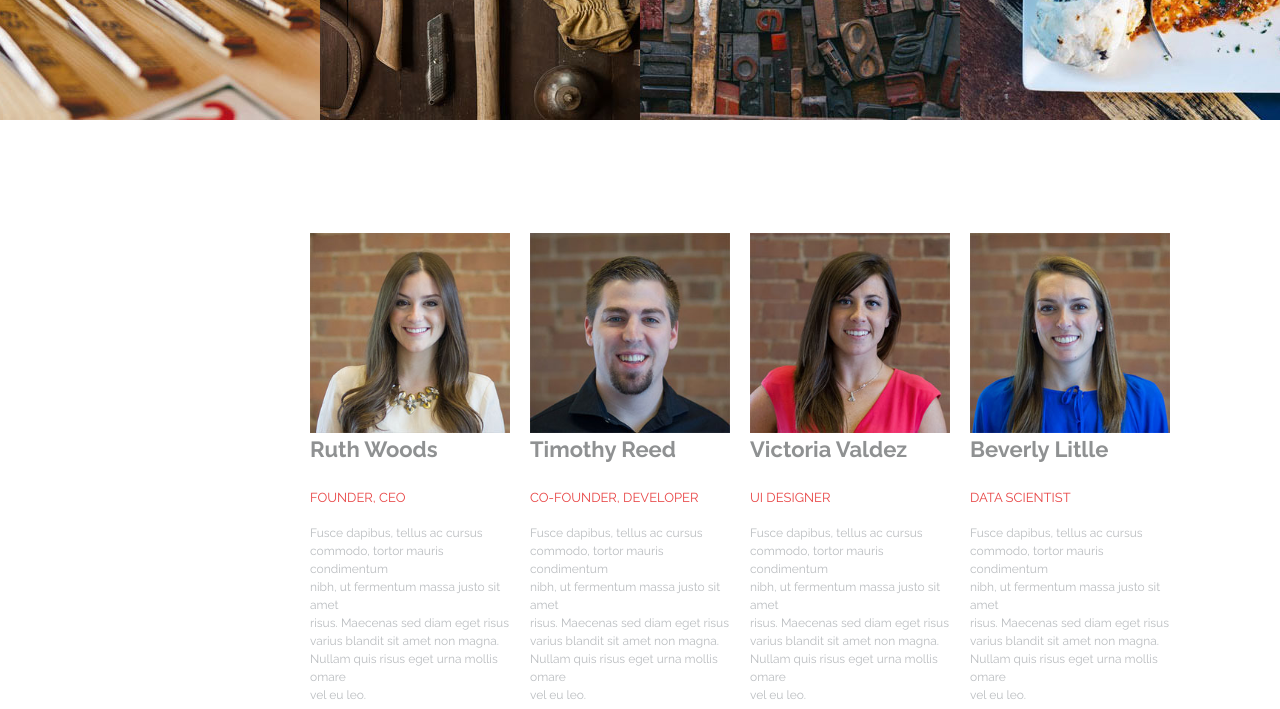
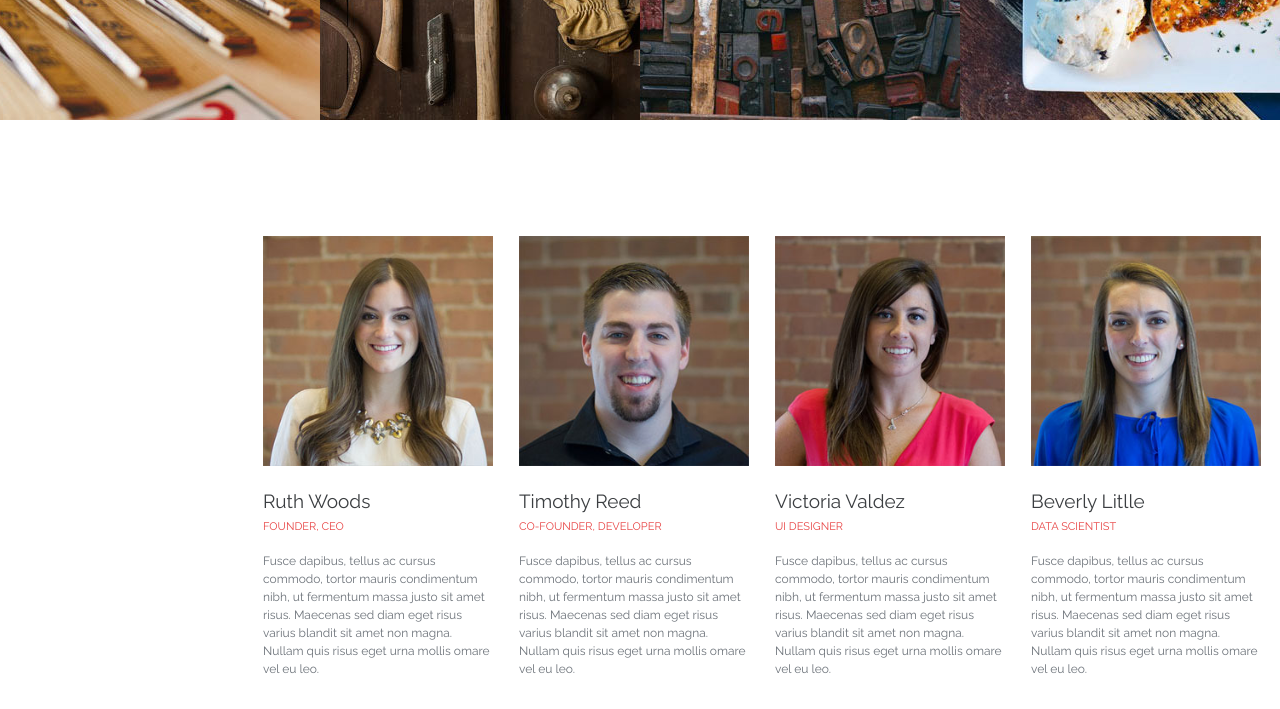
Before and after one commit to terroneser/ActiveBox, a plain HTML site: page index.html in a window 1280 px wide. Shown: the part 2070-2779 px from the top of the page. Drawn offline with nearby package versions, Linux system fonts and the light colour scheme.

Commit message:
ya sección 4

```diff
--- a/css/estilos.css
+++ b/css/estilos.css
@@ -219,21 +219,21 @@ ul{
 .our_team{
     padding-top: 103px;
     padding-bottom: 103px;
-    padding-left: 300px;
-    padding-right: 300px;
+    padding-left: 250px;
+    padding-right: 250px;
 }
 .our_team img{
-    max-width: 200px;
+    max-width: 230px;
 }
 article ul li{
-    font-size: 22px;
+    font-size: 19px;
     font-family: 'Raleway';
-    color: #8f9192;
+    color: #3b3e41;
     list-style:none; padding-left:0px;
     padding-right: 0px;
 }
 article ul li-2{
-    font-size: 13px;
+    font-size: 11px;
     font-family: 'Raleway' ;
     color: #e84545;
     list-style:none; padding-left:0px;
@@ -242,7 +242,7 @@ article ul li-2{
 article ul li-3{
     font-size: 12px;
     font-family: 'Raleway' ;
-    color: #babdc0;
+    color: #6c7279;
     list-style:none; padding-left:0px;
     padding-right: 0px;
 }
--- a/index.html
+++ b/index.html
@@ -174,13 +174,14 @@
     </div>
 <!-- Sección 4-->
 	<div class="our_team">
-		<table border="0" cellpadding="10" cellspacing="0" width="0" align="center">
+		<table border="0" cellpadding="13" cellspacing="0" width="0" align="center">
 			<tr>
 				<td><img src="img/Person1.jpg">
 					<article>
 						<ul>
-							<li><strong>Ruth Woods</strong></li>
 							<br>
+							<li>Ruth Woods</li>
+
 							<li-2>FOUNDER, CEO</li-2>
 						</ul>
 						<ul>
@@ -201,8 +202,9 @@
 				<td><img src="img/Person2.jpg">
 					<article>
 						<ul>
-							<li><strong>Timothy Reed</strong></li>
 							<br>
+							<li>Timothy Reed</li>
+
 							<li-2>CO-FOUNDER, DEVELOPER</li-2>
 						</ul>
 						<ul>
@@ -223,8 +225,9 @@
 				<td><img src="img/Person3.jpg">
 					<article>
 						<ul>
-							<li><strong>Victoria Valdez</strong></li>
 							<br>
+							<li>Victoria Valdez</li>
+
 							<li-2>UI DESIGNER</li-2>
 						</ul>
 						<ul>
@@ -245,8 +248,9 @@
 				<td><img src="img/Person4.jpg">
 					<article>
 						<ul>
-							<li><strong>Beverly Litlle</strong></li>
 							<br>
+							<li>Beverly Litlle</li>
+
 							<li-2>DATA SCIENTIST</li-2>
 						</ul>
 						<ul>
```
